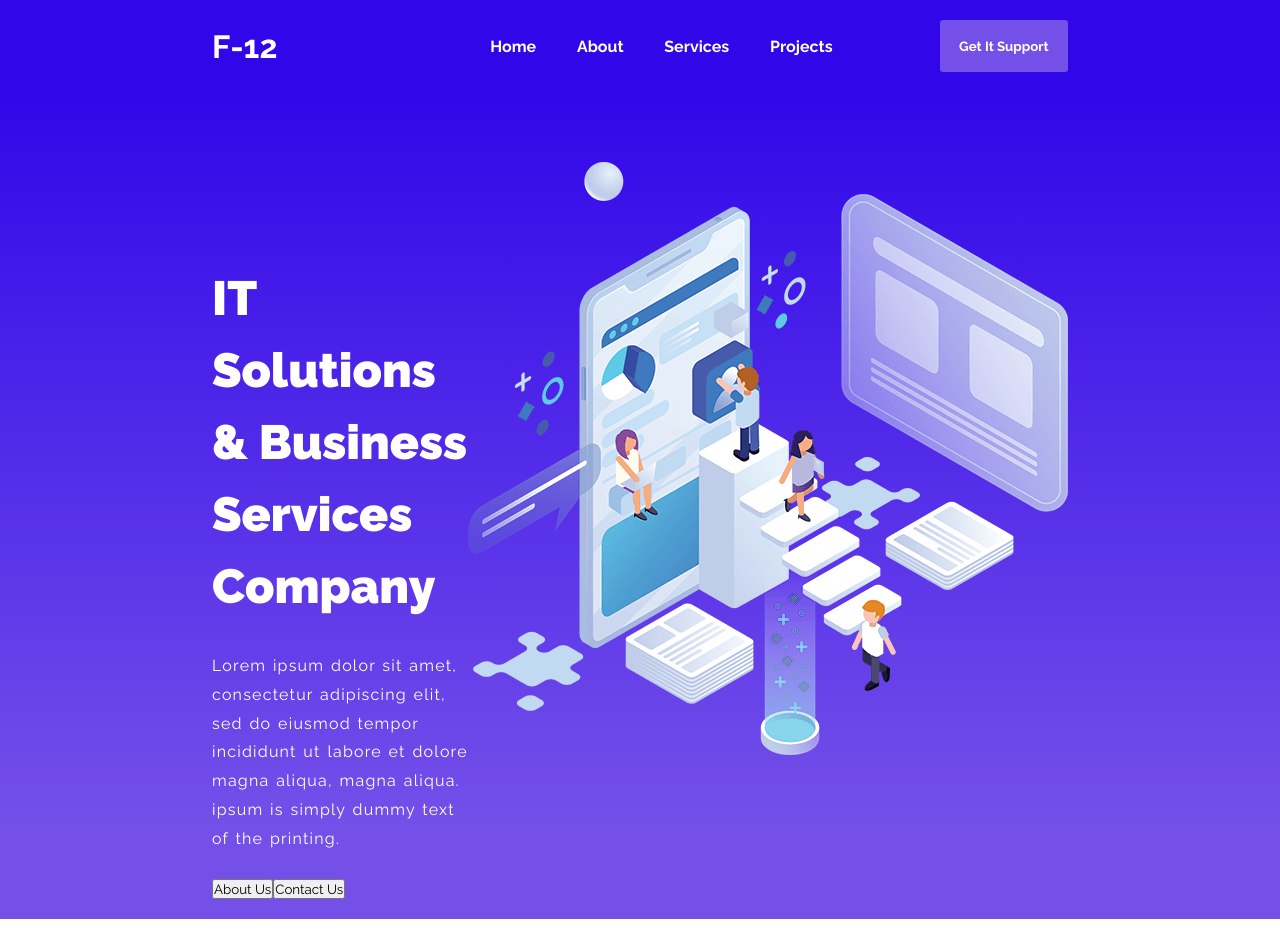
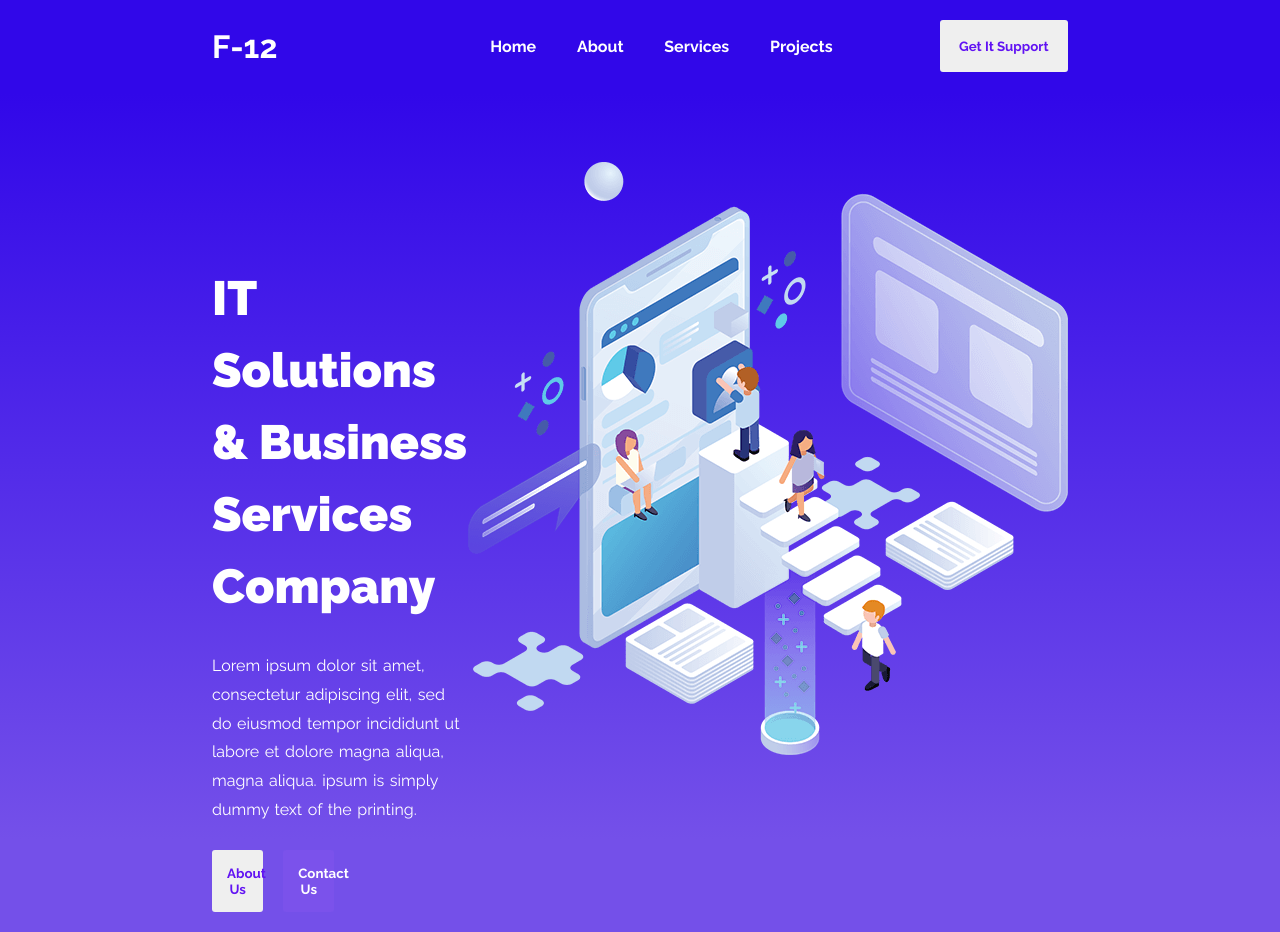
Before and after one commit to Trend20/F-12, a React (Create React App) app: page / in a window 1280 px wide. Built offline with nearby package versions, Linux system fonts and the light colour scheme.

Commit message:
hero comonent

```diff
--- a/src/components/Hero/Hero.css
+++ b/src/components/Hero/Hero.css
@@ -23,10 +23,45 @@
 .hero-text p {
   line-height: 1.8;
   margin-top: 30px;
-  letter-spacing: 1.2px;
+  /* letter-spacing: 1.2px; */
   word-spacing: 1.5px;
 }
 
 .hero-btn {
+  display: flex;
   margin-top: 25px;
 }
+
+#about-btn {
+  border-radius: 3px;
+  padding: 15px;
+  border: none;
+  outline: none;
+  width: 20%;
+  font-weight: 700;
+  color: rgb(97, 18, 243);
+  cursor: pointer;
+}
+
+#about-btn:hover {
+  color: #fff;
+  background-color: rgb(18, 70, 241);
+}
+
+#contact-btn {
+  border-radius: 3px;
+  padding: 15px;
+  border: none;
+  outline: none;
+  width: 20%;
+  margin-left: 20px;
+  font-weight: 700;
+  cursor: pointer;
+  background: rgb(123, 82, 235);
+  color: #fff;
+}
+
+#contact-btn:hover {
+  color: #fff;
+  background-color: rgb(18, 70, 241);
+}
--- a/src/components/Navbar/Navbar.css
+++ b/src/components/Navbar/Navbar.css
@@ -48,12 +48,12 @@
   outline: none;
   border: none;
   border-radius: 3px;
-  background: rgb(116, 80, 233);
-  color: #fff;
+  color: rgb(97, 18, 243);
   font-weight: 700;
   width: 100%;
 }
 
 .get-started button:hover {
-  background: rgb(49, 7, 233);
+  background: rgb(116, 80, 233);
+  color: #fff;
 }
```
